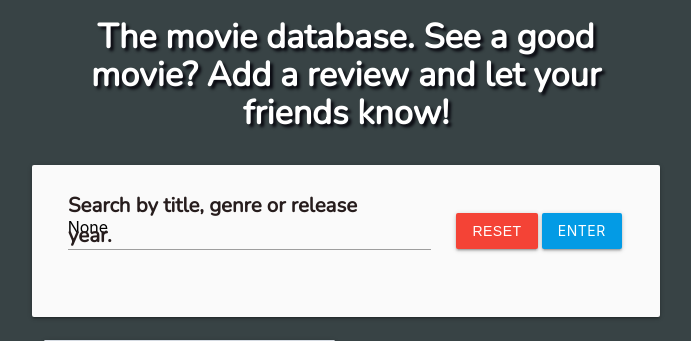
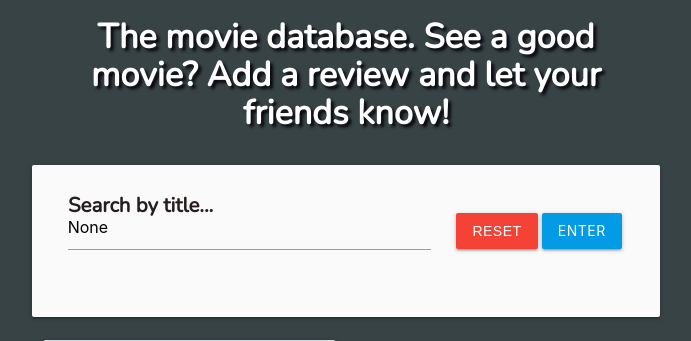
Before and after one commit to Jammerref2015/watchthisnext, a Flask app: page / in a window 1280 px wide. Shown: the part 182-523 px from the top of the page, without its empty margins (294-985 px from the left). Run offline with Flask 2, Linux system fonts and the light colour scheme; grey boxes marked "Sample" are stand-in pictures; a database or web service that is not in the repository returns one stand-in record (values such as "Sample title"); some libraries are stand-ins or nearby versions.

Commit message:
search bar text reduced. Index increased

```diff
--- a/templates/movies.html
+++ b/templates/movies.html
@@ -18,8 +18,8 @@
             <div class="row valign-wrapper center-align">
                 {% if movies|length > 0 %}
                 <div class="input-field col s12 m8 searchQuery">
-                    <input type="text" name="query" id="query" minlength="3" maxlength="20" class="validate" value="{{ request.args.get('query',) }}">
-                    <label for="query">Search by title, genre or release year. </label>
+                    <input type="text" name="query" id="query" minlength="1" maxlength="20" class="validate" value="{{ request.args.get('query',) }}">
+                    <label for="query">Search by title... </label>
                 </div>
                 <div class="col s12 m4">
                     <a href="{{ url_for('get_movies') }}" class="red btn">Reset</a>
```
